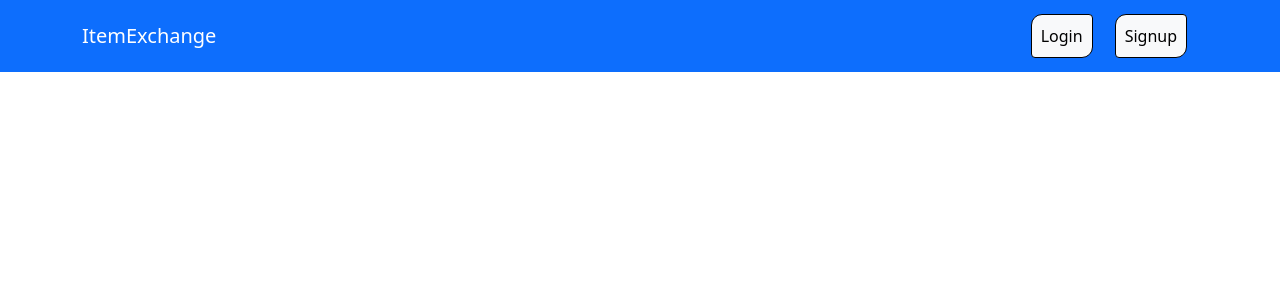
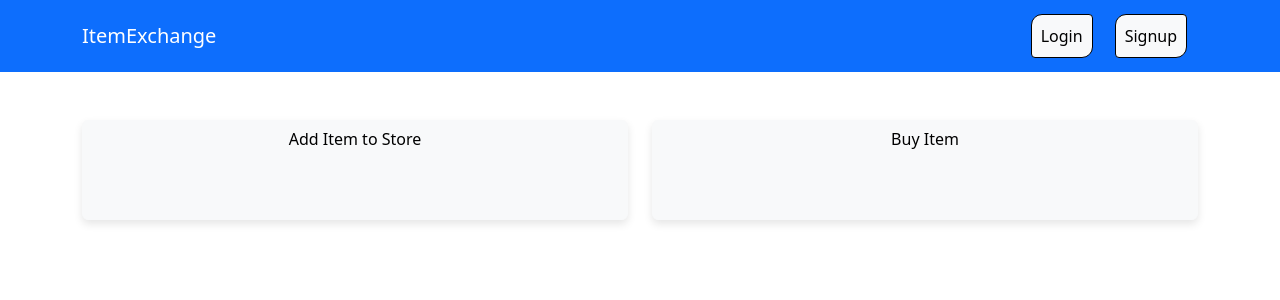
Before and after one commit to Abhinavburnapelly/item-exchange, a React (Create React App) app: page / in a window 1280 px wide. Shown: the top 300 px of the page. Built offline with nearby package versions, Linux system fonts and the light colour scheme.

Commit message:
adding buttons to the website

```diff
--- a/src/App.css
+++ b/src/App.css
@@ -21,3 +21,21 @@
 .nav-dropdown-custom .dropdown-item {
   font-size: 1.25rem; /* Adjust the size as needed */
 }
+/* App.css */
+
+.main-button {
+  display: flex;
+  align-items: center;
+  justify-content: center;
+  border: 1px solid #ccc;
+  border-radius: 0; /* Remove rounded corners to make them more rectangular */
+  transition: all 0.3s ease;
+  box-shadow: 0 4px 8px rgba(0, 0, 0, 0.1); /* Add shadow */
+  font-size: 18px;
+}
+
+.main-button:hover {
+  background-color: #f8f9fa;
+  transform: scale(1.05);
+  box-shadow: 0 6px 12px rgba(0, 0, 0, 0.2); /* Enhance shadow on hover */
+}
--- a/src/App.js
+++ b/src/App.js
@@ -4,7 +4,7 @@ import { BrowserRouter,Routes,Route }  from 'react-router-dom'
 import MainPage from './components/MainPage';
 import Login from './components/Login';
 import Signup from './components/Signup';
-import HomePage from './components/HomePage';
+
 
 function App() {
   return (
@@ -19,7 +19,7 @@ function App() {
         {/* <Route path="/livefeed/:exerciseType" element={<LiveFeed/>} /> */}
         <Route path="/Login" element={<Login/>} />
         <Route path="/Signup" element={<Signup/>} />
-        <Route path="/" element={<HomePage/>} />
+        <Route path="/" element={<MainPage/>} />
 
 
 
--- a/src/components/HomePage.js
+++ /dev/null
@@ -1,13 +0,0 @@
-import React from 'react'
-import HeadNav from './HeadNav'
-
-function HomePage() {
-  return (
-    <div>
-      <HeadNav/>
-      this is home HomePage
-    </div>
-  )
-}
-
-export default HomePage
--- a/src/components/MainPage.js
+++ b/src/components/MainPage.js
@@ -1,18 +1,36 @@
-import React from 'react'
-// import Container from 'react-bootstrap/Container';
-// import Nav from 'react-bootstrap/Nav';
-// import Form from 'react-bootstrap/Form';
-// import Navbar from 'react-bootstrap/Navbar';
-import '../App.css'
-import HeadNav from './HeadNav'
-
+import React from 'react';
+import '../App.css';
+import HeadNav from './HeadNav';
+import { Button, Container, Row, Col } from 'react-bootstrap';
 
 function MainPage() {
   return (
     <div>
-      <HeadNav/>
+      <HeadNav />
+      <Container className="mt-5">
+        <Row className="justify-content-center">
+          <Col xs={12} md={6} className="d-flex justify-content-center mb-3">
+            <Button
+              className="main-button"
+              variant="light"
+              href="/add-item"
+              style={{ width: '100%', height: '100px' }}>
+              Add Item to Store
+            </Button>
+          </Col>
+          <Col xs={12} md={6} className="d-flex justify-content-center mb-3">
+            <Button
+              className="main-button"
+              variant="light"
+              href="/buy-item"
+              style={{ width: '100%', height: '100px' }}>
+              Buy Item
+            </Button>
+          </Col>
+        </Row>
+      </Container>
     </div>
-  )
+  );
 }
 
-export default MainPage
+export default MainPage;
```
